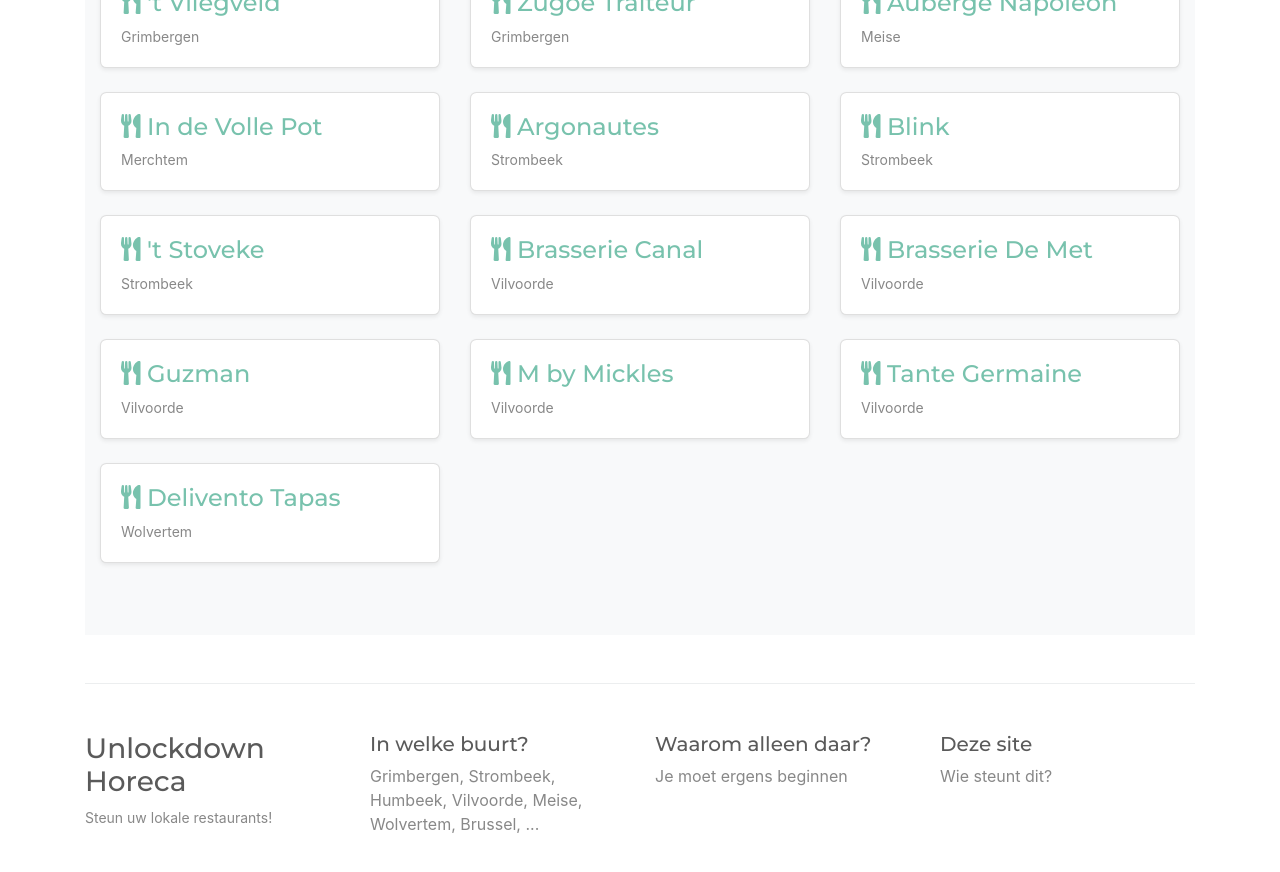
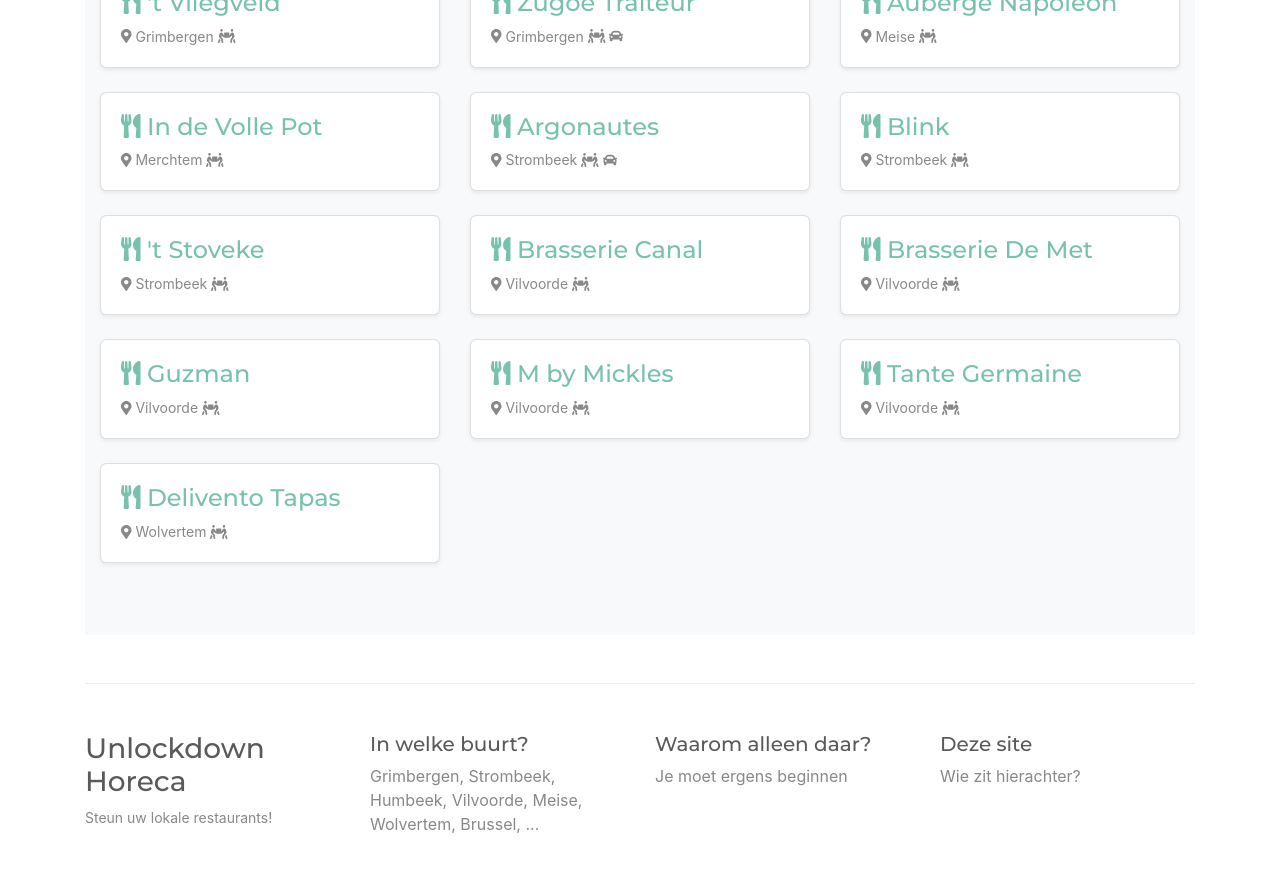
Before and after one commit to pforret/horeca.unlockdown.be, a Jekyll site: the page built from index.html, in a window 1280 px wide and 900 px high, scrolled down 914 px. Shown: the top 872 px of the window. Built offline with Jekyll 4.4.1, drawn with Linux system fonts in a browser that asks for light colours; nearby versions of some CDN libraries; comment, search, counter and statistics services are not loaded.

Commit message:
homepage has icons

```diff
--- a/_includes/footer.html
+++ b/_includes/footer.html
@@ -20,7 +20,7 @@
       <div class="col-6 col-md">
         <h5>Deze site</h5>
         <ul class="list-unstyled text-small">
-          <li><a class="text-muted" href="/about">Wie steunt dit?</a></li>
+          <li><a class="text-muted" href="/about">Wie zit hierachter?</a></li>
         </ul>
       </div>
     </div>
--- a/index.html
+++ b/index.html
@@ -17,7 +17,17 @@ layout: default
             <div class="card-body">
               <h4 class="card-text"><a class="" href="{{ post.url | prepend: site.baseurl }}"><i class="fas fa-utensils"></i> {{ post.title }}</a></h4>
               <div class="d-flex justify-content-between align-items-center">
-                <small class="text-muted">{{ post.city }}</small>
+                <small class="text-muted">
+                    <i class="fas fa-map-marker-alt"></i> {{ post.city }}
+                    {% for tag in post.categories %}
+                    {% if tag=="delivery" %}
+                    <span><i title="{{ tag }}" class="fas fa-car"></i> </span>
+                    {% else %}
+                    <span><i title="{{ tag }}" class="fas fa-people-carry"></i> </span>
+                    {% endif %}
+                    {% endfor %}
+
+                </small>
               </div>
             </div>
           </div>
@@ -26,5 +36,4 @@ layout: default
       </div>
     </div>
   </div>
-
 </main>
```
Also changed, not shown: _layouts/resto.html (+6 -2 lines).
